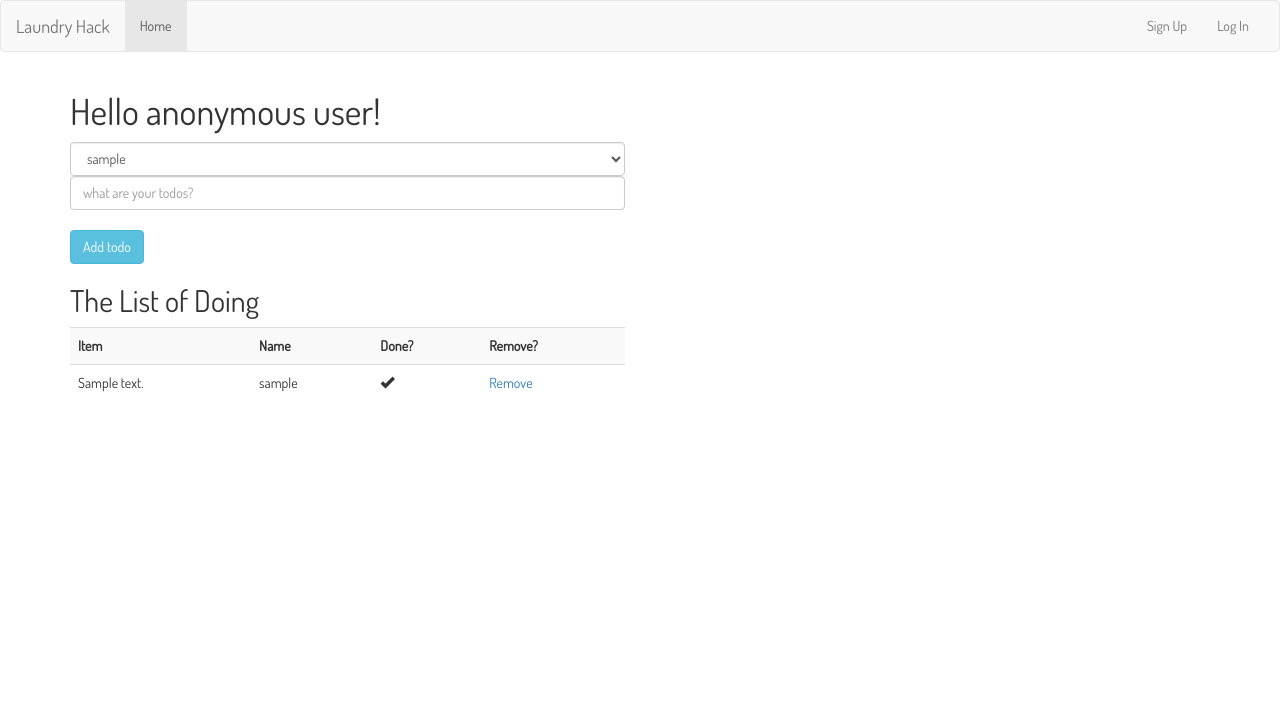
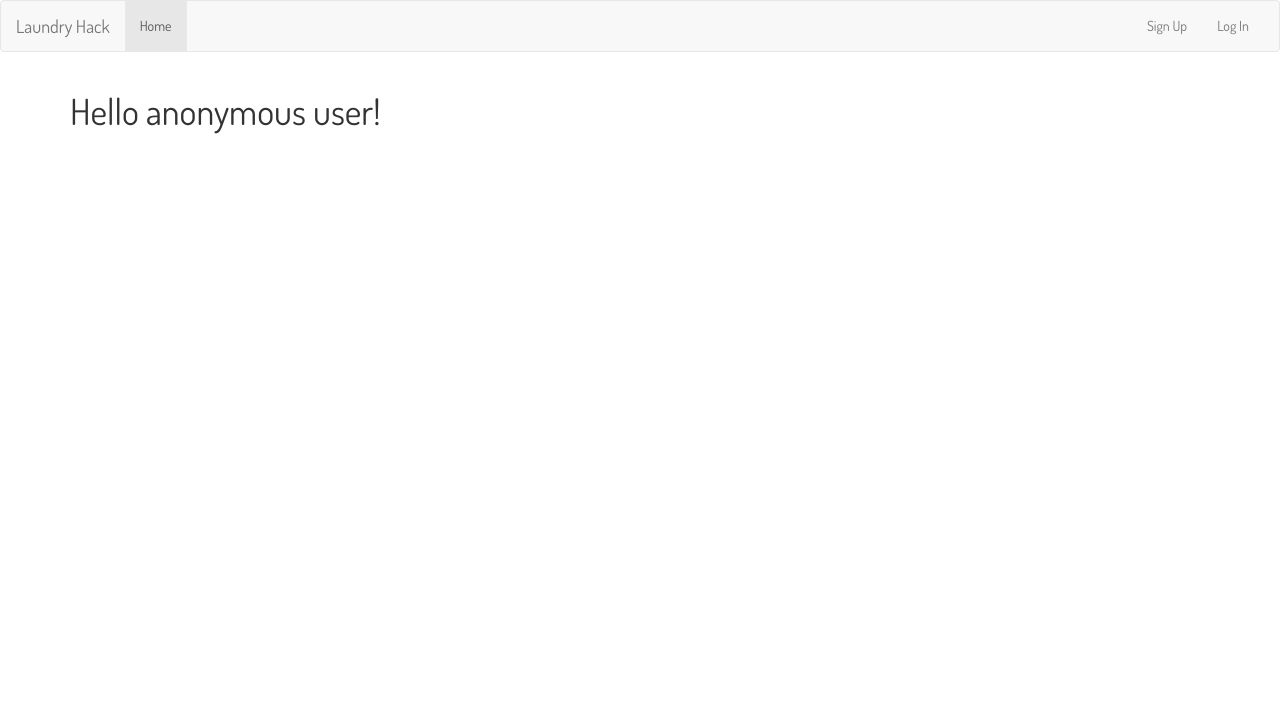
Before and after one commit to sweeneyyy/hackathon, a Django app: page / in a window 1280 px wide. Shown: the top 720 px of the page. Run offline with Django 3.2, Linux system fonts and the light colour scheme; tables that the repository leaves empty hold one stand-in row (values such as "Sample post"); some libraries are stand-ins or nearby versions.

Commit message:
clean up for boilerplate

```diff
--- a/todoapp/templates/todoapp/index.html
+++ b/todoapp/templates/todoapp/index.html
@@ -14,7 +14,7 @@
 <p class="text-danger">{{error}}</p>
 {% endif %}
 
-<div class="row">
+<!-- <div class="row">
   <div class="col-xs-6">
     <form action="/" method="POST">
       {% csrf_token %}
@@ -30,37 +30,6 @@
       <input type="submit" value="Add todo" class="btn btn-info">
     </form>
   </div>
-</div>
+</div> -->
 
-<!-- <div class="todo-list"> -->
-<div class="row todo-list">
-  <div class="col-xs-12 col-md-6">
-    <h2>The List of Doing</h2>
-    <table class="table table-striped">
-      <tr>
-        <th>Item</th>
-        <th>Name</th>
-        <th>Done?</th>
-        <th>Remove?</th>
-      </tr>
-      {% for t in todos %}
-        <tr>
-          <td>{{t.text}}</td>
-          <td>{{t.user}}</td>
-          <td>
-            {% if t.is_complete %}
-              <i class="glyphicon glyphicon-ok"></i>
-            {% else %}
-              <a href="{{t.id}}/done/">Mark Done</a>
-            {% endif %}
-          </td>
-          <td>
-            <a href="{{t.id}}/delete/">Remove</a>
-          </td>
-        </tr>
-      {% endfor %}
-    </table>
-  </div>
-</div>
-<!-- </div> -->
 {% endblock %}
--- a/todoapp/templates/todoapp/navbar.html
+++ b/todoapp/templates/todoapp/navbar.html
@@ -5,6 +5,11 @@ https://getbootstrap.com/examples/navbar/
 <nav class="navbar navbar-default">
   <div class="container-fluid">
     <div class="navbar-header">
+       <button type="button" class="navbar-toggle collapsed" data-toggle="collapse" data-target="#bs-example-navbar-collapse-1" aria-expanded="false">
+        <span class="sr-only">Toggle navigation</span>
+        <span class="icon-bar"></span>
+        <span class="icon-bar"></span>
+      </button>
       <a class="navbar-brand" href="#">Laundry Hack</a>
     </div>
     <div id="navbar" class="navbar-collapse collapse">
```
